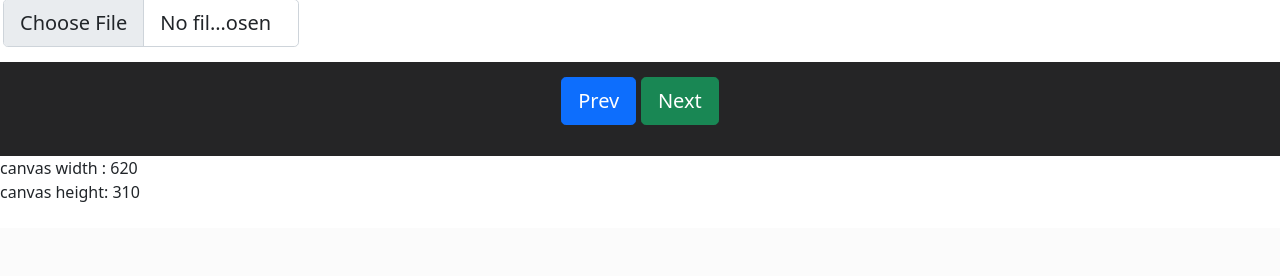
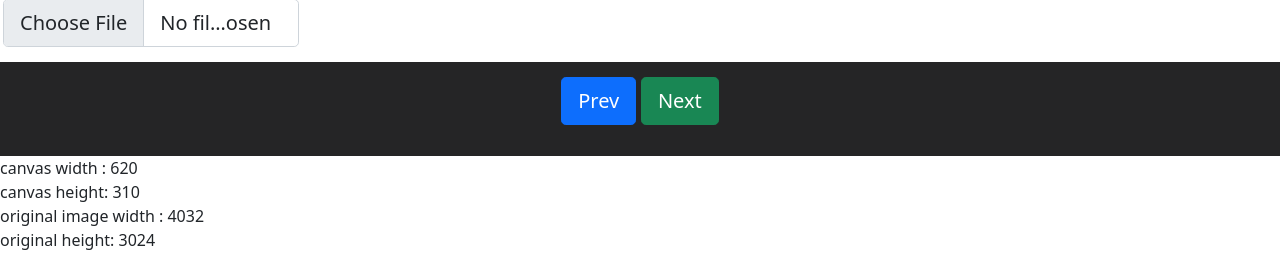
Before and after one commit to mmmwembe/dust-sun-fog-clear-rain-snow, a Flask app: page /labeling in a window 1280 px wide. Shown: the part 719-995 px from the top of the page. Before the commit the page ends 921 px from the top, so only its background shows below. Run offline with Flask 2, Linux system fonts and the light colour scheme; some libraries are stand-ins or nearby versions.

Commit message:
changes:

```diff
--- a/templates/labeling.html
+++ b/templates/labeling.html
@@ -414,7 +414,7 @@ body.modal-open .modal .modal-dialog {
     <!--<canvas id="canvas" style="border:1px solid #000000;"></canvas>-->
     <canvas id="canvas" style="border:1px solid #000000;width:100%"></canvas>
     <img src="/static/project-test-images/dust/sun-in-view-0001.jpg"
-            width="100%" height="auto" id="my-image"
+            id="my-image"
             style="display: none;">
 
   </div>
@@ -518,6 +518,10 @@ fabric.Object.prototype.transparentCorners = false;
 // Getting the image
 var img = document.getElementById('my-image');
 
+getOriginalImageSize()
+document.getElementById("image_width").innerHTML = "original image width : " + originalImageWidth;
+document.getElementById("image_height").innerHTML = "original height: " + originalImageHeight;
+
 // Creating the image instance
  var geeks = new fabric.Image(img, {left: 0, top: 0, angle: 0});
   geeks.scaleToHeight(canvasHeight);
@@ -550,7 +554,7 @@ document.getElementById('imgLoader').addEventListener("change", function (e) {
 
 
 function getOriginalImageSize(){
-        var myImg = document.querySelector("#canvas");
+        var myImg = document.querySelector("#my-image");
         originalImageWidth = myImg.naturalWidth;
         originalImageHeight  = myImg.naturalHeight;
        // alert("Original width=" + originalImageWidth + ", " + "Original height=" + originalImageHeight);
```
